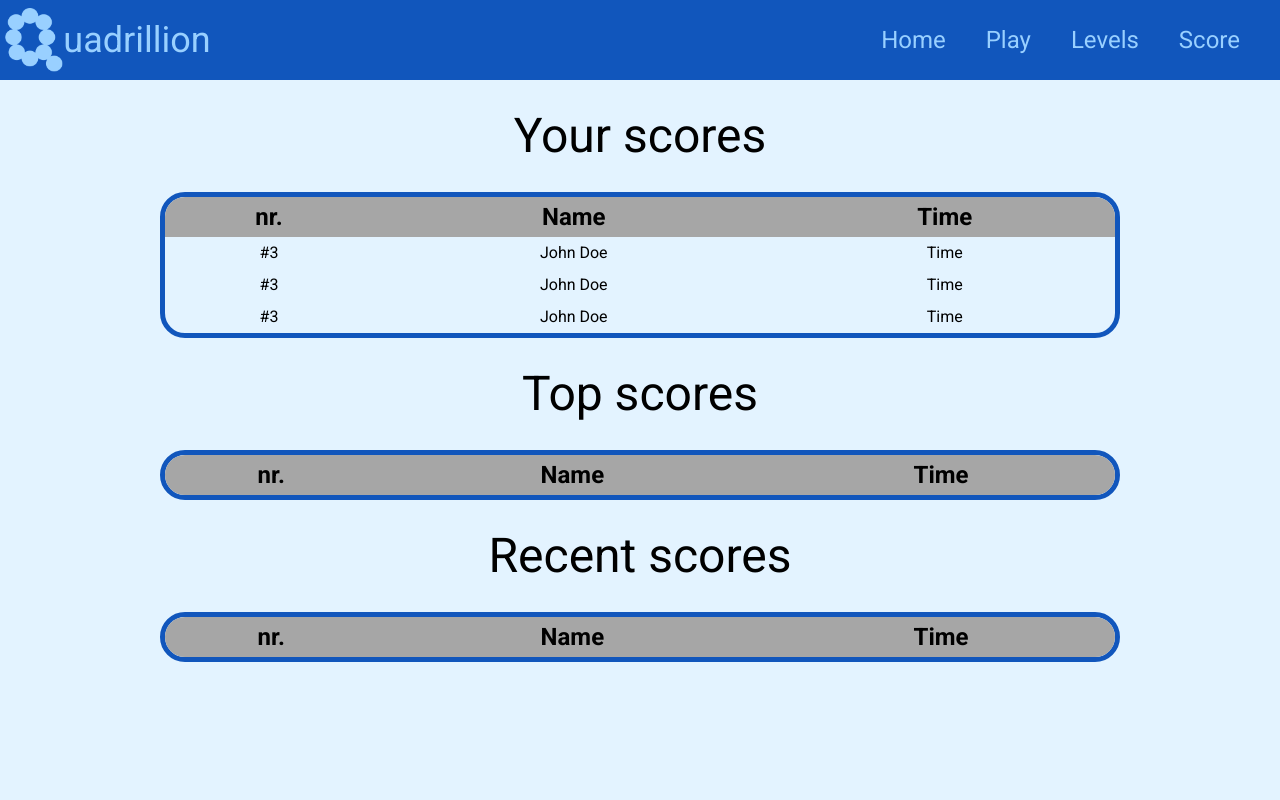
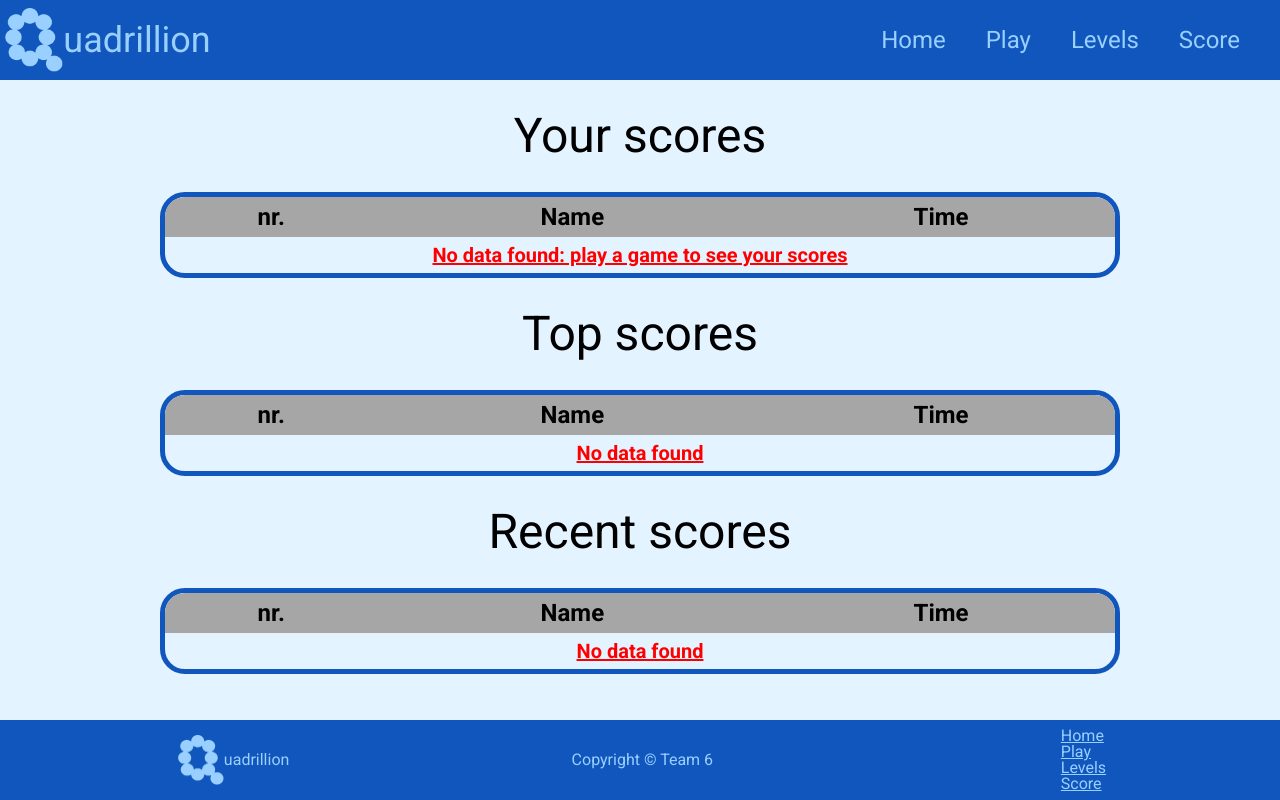
Before and after one commit to iVyperion/Quadrillion, a plain HTML site: page score.html in a window 1280 px wide. Drawn offline with Linux system fonts and the light colour scheme; no server answers.

Commit message:
Scores polishing, Footer polishing, Levels polishing

```diff
--- a/classes/mainScores.js
+++ b/classes/mainScores.js
@@ -1,4 +1,4 @@
-import { createScoreElement, fetchScores, fetchRecentScores, postScore, convertSecondsToTime } from './helpers.js'
+import { createScoreElement, fetchScores, fetchScorebyName, fetchRecentScores, postScore, convertSecondsToTime } from './helpers.js'
 
 const table_your_scores = document.querySelector('#your_scores');
 const table_top_players = document.querySelector('#top_players');
@@ -7,9 +7,16 @@ const table_recent_scores = document.querySelector('#recent_scores');
 init()
 async function init() {
     fetchRecentScores().then((scores) => {
-        console.log(scores)
-        console.log("test")
         let count = 1;
+        if (scores === undefined || scores.scores.length === 0) {
+            let tr = document.createElement('tr');
+            tr.className = 'empty-row';
+            let td = document.createElement('td');
+            td.colSpan = 3;
+            td.innerHTML = 'No data found';
+            tr.appendChild(td);
+            table_recent_scores.appendChild(tr);
+        }
         scores.scores.forEach((score) => {
             let el = createScoreElement(count, score.name, convertSecondsToTime(score.time));
             table_recent_scores.appendChild(el);
@@ -19,9 +26,39 @@ async function init() {
         console.error(err);
     })
 
+    let name = localStorage.getItem('name')
+    fetchScorebyName(name).then((scores) => {
+        let count = 1;
+        console.log()
+        if (scores === undefined || scores.scores.length === 0) {
+            let tr = document.createElement('tr');
+            tr.className = 'empty-row';
+            let td = document.createElement('td');
+            td.colSpan = 3;
+            td.innerHTML = 'No data found: play a game to see your scores';
+            tr.appendChild(td);
+            table_your_scores.appendChild(tr);
+        }
+        scores.scores.forEach((score) => {
+            let el = createScoreElement(count, score.name, convertSecondsToTime(score.time));
+            table_your_scores.appendChild(el);
+            count++;
+        })
+    }).catch((err) => {
+        console.error(err);
+    })
+
     fetchScores().then((scores) => {
-        console.log(scores)
         let count = 1;
+        if (scores === undefined || scores.scores.length === 0) {
+            let tr = document.createElement('tr');
+            tr.className = 'empty-row';
+            let td = document.createElement('td');
+            td.colSpan = 3;
+            td.innerHTML = 'No data found';
+            tr.appendChild(td);
+            table_top_players.appendChild(tr);
+        }
         scores.scores.forEach((score) => {
             let el = createScoreElement(count, score.name, convertSecondsToTime(score.time));
             table_top_players.appendChild(el);
--- a/css/home.css
+++ b/css/home.css
@@ -1,5 +1,5 @@
 main {
-    height: 92.5dvh;
+    min-height: 80dvh;
     display: flex;
     align-items: center;
 }
@@ -44,7 +44,7 @@ main {
     .home_box > img {
         height: auto;
         max-width: 45%;
-        object-fit: fill;
+        object-fit: cover;
     }
     .home_box > div {
         display: flex;
--- a/css/score.css
+++ b/css/score.css
@@ -39,8 +39,9 @@ h1 {
     color: var(--text);
 }
 
-@media (max-width:768px) {
-    main {
-        margin-top: 10rem;
-    }
+.empty-row {
+    color: var(--error);
+    font-weight: 600;
+    text-decoration: underline;
+    font-size: 1.25rem;
 }
--- a/css/style.css
+++ b/css/style.css
@@ -5,6 +5,7 @@
     --bg: #E3F3FF;
     --text: black;
     --text-subtle: #777777;
+    --error: #ff0000;
 }
 
 /* Utility, Atoms, ... */
@@ -81,6 +82,45 @@ nav {
     font-size: 2.25rem;
     color: var(--primary);
 }
+
+/* FOOTER */
+footer{
+    position: fixed;
+    width: 100%;
+    bottom: 0;
+    background-color: var(--secondary);
+    min-height: 5rem;
+    height: 7.5dvh;
+    display: flex;
+    flex-direction: row;
+    align-items: center;
+    justify-content: space-around  ;
+}
+.footer-txt{
+    color: var(--primary);
+    display: flex;
+    justify-content: center;
+
+}
+.footer-logo{
+    width: 50px;
+    display: flex;
+}
+.footer-logo > p{
+    color: var(--primary);
+    align-items: center;
+    display: flex;
+}
+.footer-links > ul {
+    display: flex;
+    flex-direction: column;
+}
+
+.footer-links a {
+    text-decoration: underline;
+    color: var(--primary);
+}
+
 
 /* MAIN */
 
@@ -164,31 +204,6 @@ nav {
         display: none;
     }
 }
-/*footer*/
-footer{
-    background-color: var(--secondary);
-    min-height: 5rem;
-    height: 7.5dvh;
-    display: flex;
-    flex-direction: row;
-    align-items: center;
-    justify-content: space-between;
-}
-.footer-txt{
-    color: var(--primary);
-    display: flex;
-    justify-content: center;
-
-}
-.footer-logo{
-    width: 50px;
-    display: flex;
-}
-.footer-logo p{
-    color: var(--primary);
-    align-items: center;
-    display: flex;
-}
 
 
 
--- a/score.html
+++ b/score.html
@@ -49,21 +49,6 @@
                         </tr>
                     </thead>
                     <tbody id="your_scores">
-                        <tr>
-                            <td>#3</td>
-                            <td>John Doe</td>
-                            <td>Time</td>
-                        </tr>
-                        <tr>
-                            <td>#3</td>
-                            <td>John Doe</td>
-                            <td>Time</td>
-                        </tr>
-                        <tr>
-                            <td>#3</td>
-                            <td>John Doe</td>
-                            <td>Time</td>
-                        </tr>
                     </tbody>
                 </table>
             </section>
@@ -99,6 +84,23 @@
             </section>
         </div>
     </main>
+    <footer>
+        <div class="footer-logo">
+            <img src="logo.png" alt="Quadrillion Logo">
+            <p class="mobile-disapear">uadrillion</p>
+        </div>
+        <div class="footer-txt">
+        <p>Copyright © Team 6</p>
+        </div>
+        <div class="footer-links">
+            <ul>
+                <li><a href="./index.html">Home</a></li>
+                <li><a href="./game.html">Play</a></li>
+                <li><a href="./levels.html">Levels</a></li>
+                <li><a href="./score.html">Score</a></li>
+            </ul>
+        </div>
+    </footer>
     <script>
         const hamburger = document.querySelector(".hamburger");
        const navMenu = document.querySelector(".navmenu");
```
Also changed, not shown: css/levels.css (+1 -6 lines), game.html (+16 -0 lines), index.html (+16 -0 lines), levels.html (+1 -2 lines).
